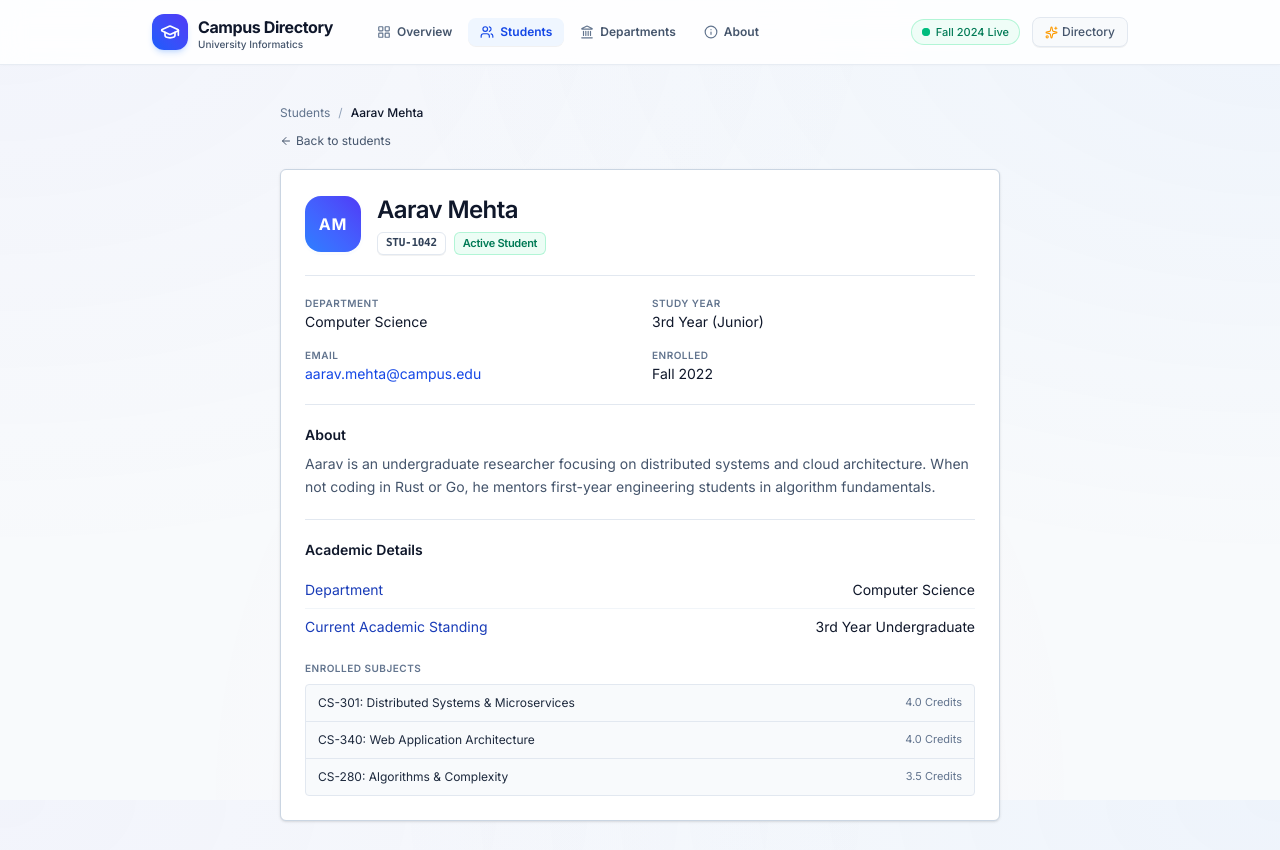
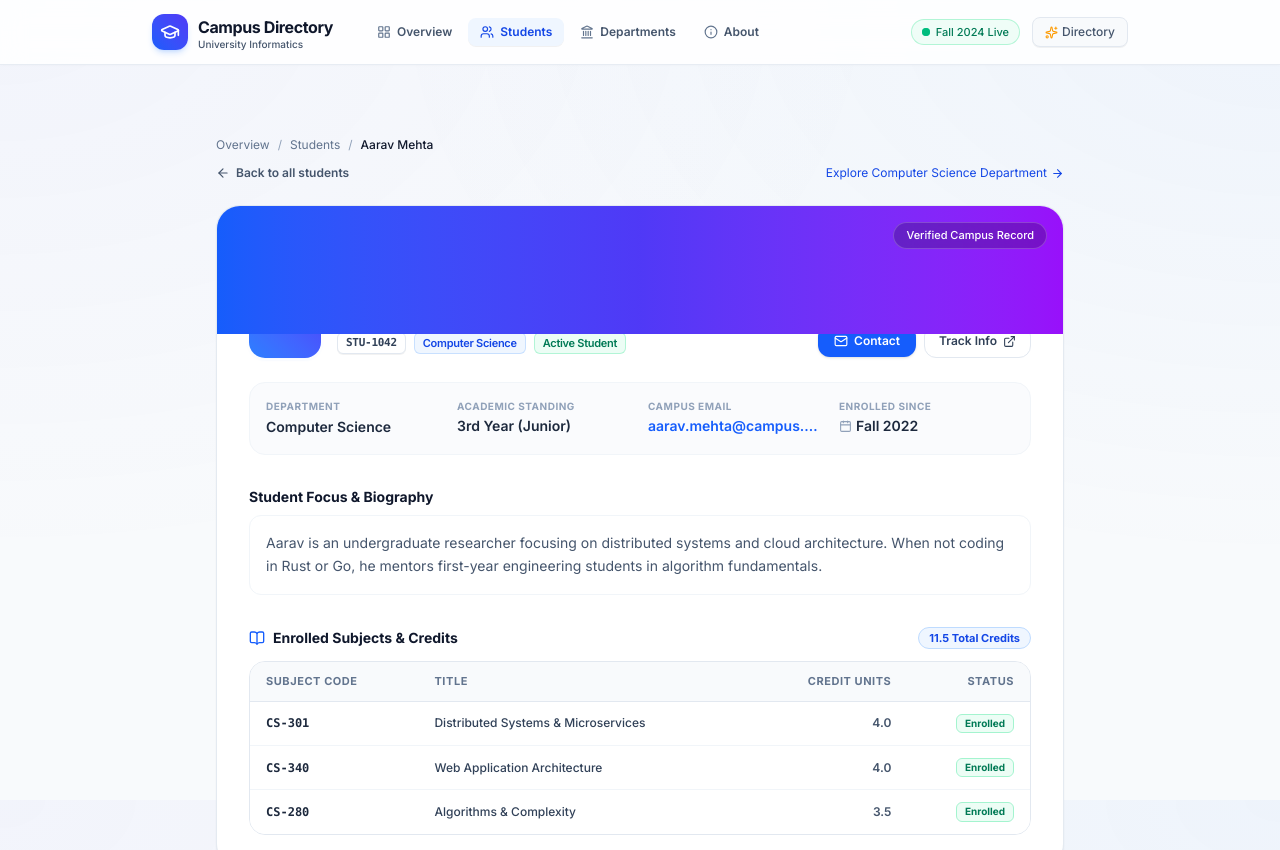
Before and after one commit to nishit546/Student_directory_nextjs, a Next.js app: page /students/stu-1042 in a window 1280 px wide. Shown: the top 850 px of the page. Built offline with nearby package versions, Linux system fonts and the light colour scheme.

Commit message:
feat(student-profile): add cover header, credit table, verified badges, and cohort peer cards

```diff
--- a/src/app/students/[id]/page.tsx
+++ b/src/app/students/[id]/page.tsx
@@ -1,18 +1,23 @@
 import Link from "next/link";
 import { notFound } from "next/navigation";
-import { ArrowLeft } from "lucide-react";
+import { ArrowLeft, ArrowRight, Mail, Calendar, Award, BookOpen, ExternalLink, CheckCircle2 } from "lucide-react";
 import Container from "@/components/Container";
 import Breadcrumbs from "@/components/Breadcrumbs";
 import Avatar from "@/components/Avatar";
 import Badge from "@/components/Badge";
 import PageFooter from "@/components/PageFooter";
+import StudentCard from "@/components/StudentCard";
 import { getDepartment, getStudent, students, studentCode, yearLabel, yearTitle } from "@/data/campus";
 
 export function generateStaticParams() {
   return students.map((s) => ({ id: s.id }));
 }
 
-const label = "text-[10px] font-semibold uppercase tracking-wider text-slate-500";
+const deptBadgeVariant: Record<string, "blue" | "purple" | "amber" | "neutral"> = {
+  "computer-science": "blue",
+  design: "purple",
+  business: "amber",
+};
 
 export default async function StudentPage({ params }: { params: Promise<{ id: string }> }) {
   const { id } = await params;
@@ -20,67 +25,210 @@ export default async function StudentPage({ params }: { params: Promise<{ id: st
   if (!student) notFound();
   const dept = getDepartment(student.department)!;
 
+  const totalCredits = student.subjects.reduce((sum, s) => sum + s.credits, 0);
+
+  // Find peer students from same department (excluding this student)
+  const peers = students.filter((s) => s.department === student.department && s.id !== student.id).slice(0, 2);
+
   return (
-    <Container size="md">
-      <Breadcrumbs items={[{ label: "Students", href: "/students" }, { label: student.name }]} />
+    <div className="py-8">
+      <Container size="lg">
+        {/* Navigation Breadcrumbs */}
+        <Breadcrumbs
+          items={[
+            { label: "Overview", href: "/" },
+            { label: "Students", href: "/students" },
+            { label: student.name },
+          ]}
+        />
+
+        <div className="mt-3 mb-6 flex items-center justify-between text-xs">
           <Link
             href="/students"
-        className="mt-3 mb-5 inline-flex items-center gap-1 text-xs text-slate-600 hover:text-slate-900"
+            className="inline-flex items-center gap-1.5 font-semibold text-slate-600 hover:text-slate-900 transition-colors"
           >
-        <ArrowLeft size={12} /> Back to students
+            <ArrowLeft size={14} /> Back to all students
           </Link>
 
-      <article className="rounded-md border border-slate-300 bg-white p-6 shadow-sm">
-        {/* Header */}
-        <div className="flex items-center gap-4 border-b border-slate-200 pb-5">
-          <Avatar name={student.name} tone={student.tone} size="lg" />
-          <div>
-            <h1 className="text-2xl font-semibold tracking-tight">{student.name}</h1>
-            <div className="mt-1.5 flex gap-2">
-              <Badge mono variant="outline">{studentCode(student.id)}</Badge>
+          <Link
+            href={`/departments/${dept.slug}`}
+            className="inline-flex items-center gap-1 text-blue-700 hover:underline"
+          >
+            Explore {dept.name} Department <ArrowRight size={13} />
+          </Link>
+        </div>
+
+        {/* Profile Card */}
+        <article className="overflow-hidden rounded-3xl border border-slate-200/90 bg-white shadow-xs">
+          {/* Cover Header Banner */}
+          <div className="h-32 bg-gradient-to-r from-blue-600 via-indigo-600 to-purple-600 px-8 relative flex items-end">
+            <div className="absolute top-4 right-4 flex items-center gap-2">
+              <span className="rounded-full bg-black/20 backdrop-blur-md px-3 py-1 text-[11px] font-medium text-white border border-white/20">
+                Verified Campus Record
+              </span>
+            </div>
+          </div>
+
+          <div className="px-6 pb-8 sm:px-8">
+            {/* Header Identity Row */}
+            <div className="flex flex-col sm:flex-row sm:items-end justify-between gap-4 -mt-12 mb-6">
+              <div className="flex items-end gap-4">
+                <Avatar name={student.name} tone={student.tone} size="xl" />
+                <div className="pb-1">
+                  <div className="flex items-center gap-2">
+                    <h1 className="text-2xl sm:text-3xl font-extrabold tracking-tight text-slate-900">
+                      {student.name}
+                    </h1>
+                    <CheckCircle2 size={18} className="text-blue-600 shrink-0" />
+                  </div>
+                  <div className="mt-1 flex flex-wrap items-center gap-2">
+                    <Badge mono variant="outline">
+                      {studentCode(student.id)}
+                    </Badge>
+                    <Badge variant={deptBadgeVariant[student.department] ?? "neutral"}>
+                      {dept.name}
+                    </Badge>
                     <Badge variant="green">Active Student</Badge>
                   </div>
                 </div>
               </div>
 
-        {/* Key facts */}
-        <dl className="grid grid-cols-2 gap-x-6 gap-y-4 border-b border-slate-200 py-5 text-sm">
-          <div><dt className={label}>Department</dt><dd className="mt-0.5">{dept.name}</dd></div>
-          <div><dt className={label}>Study Year</dt><dd className="mt-0.5">{yearLabel(student.year)} ({yearTitle(student.year)})</dd></div>
-          <div><dt className={label}>Email</dt><dd className="mt-0.5"><a href={`mailto:${student.email}`} className="text-blue-700 hover:underline">{student.email}</a></dd></div>
-          <div><dt className={label}>Enrolled</dt><dd className="mt-0.5">{student.enrolled}</dd></div>
-        </dl>
+              {/* Action Buttons */}
+              <div className="flex items-center gap-2">
+                <a
+                  href={`mailto:${student.email}`}
+                  className="inline-flex items-center gap-1.5 rounded-xl bg-blue-600 px-4 py-2 text-xs font-semibold text-white shadow-sm hover:bg-blue-700 active:scale-95 transition-all"
+                >
+                  <Mail size={14} />
+                  <span>Contact</span>
+                </a>
+                <Link
+                  href={`/departments/${dept.slug}/${student.specialization}`}
+                  className="inline-flex items-center gap-1.5 rounded-xl border border-slate-200 bg-white px-3.5 py-2 text-xs font-semibold text-slate-700 hover:bg-slate-50 hover:border-slate-300 transition-colors"
+                >
+                  <span>Track Info</span>
+                  <ExternalLink size={13} />
+                </Link>
+              </div>
+            </div>
 
-        {/* About */}
-        <section className="border-b border-slate-200 py-5">
-          <h2 className="mb-2 text-sm font-semibold">About</h2>
-          <p className="text-sm leading-relaxed text-slate-600">{student.about}</p>
+            {/* Facts Grid */}
+            <div className="grid grid-cols-2 sm:grid-cols-4 gap-4 rounded-2xl border border-slate-100 bg-slate-50/70 p-4 mb-8">
+              <div>
+                <p className="text-[10px] font-bold uppercase tracking-wider text-slate-400">Department</p>
+                <Link
+                  href={`/departments/${dept.slug}`}
+                  className="mt-0.5 inline-block text-xs sm:text-sm font-semibold text-slate-800 hover:text-blue-600 transition-colors"
+                >
+                  {dept.name}
+                </Link>
+              </div>
+
+              <div>
+                <p className="text-[10px] font-bold uppercase tracking-wider text-slate-400">Academic Standing</p>
+                <p className="mt-0.5 text-xs sm:text-sm font-semibold text-slate-800">
+                  {yearLabel(student.year)} ({yearTitle(student.year)})
+                </p>
+              </div>
+
+              <div>
+                <p className="text-[10px] font-bold uppercase tracking-wider text-slate-400">Campus Email</p>
+                <a
+                  href={`mailto:${student.email}`}
+                  className="mt-0.5 block truncate text-xs sm:text-sm font-semibold text-blue-600 hover:underline"
+                >
+                  {student.email}
+                </a>
+              </div>
+
+              <div>
+                <p className="text-[10px] font-bold uppercase tracking-wider text-slate-400">Enrolled Since</p>
+                <p className="mt-0.5 flex items-center gap-1 text-xs sm:text-sm font-semibold text-slate-800">
+                  <Calendar size={13} className="text-slate-400" />
+                  {student.enrolled}
+                </p>
+              </div>
+            </div>
+
+            {/* About Student */}
+            <section className="mb-8">
+              <h2 className="text-sm font-bold text-slate-900 mb-2">Student Focus & Biography</h2>
+              <p className="text-sm leading-relaxed text-slate-600 bg-white rounded-xl border border-slate-100 p-4">
+                {student.about}
+              </p>
             </section>
 
-        {/* Academic details */}
-        <section className="pt-5">
-          <h2 className="mb-3 text-sm font-semibold">Academic Details</h2>
-          <div className="divide-y divide-slate-100 text-sm">
-            <div className="flex justify-between py-2"><span className="text-blue-800">Department</span><span>{dept.name}</span></div>
-            <div className="flex justify-between py-2"><span className="text-blue-800">Current Academic Standing</span><span>{yearLabel(student.year)} Undergraduate</span></div>
+            {/* Academic Details & Subject Enrollment */}
+            <section>
+              <div className="flex items-center justify-between mb-3">
+                <div className="flex items-center gap-2">
+                  <BookOpen size={16} className="text-blue-600" />
+                  <h2 className="text-sm font-bold text-slate-900">Enrolled Subjects & Credits</h2>
+                </div>
+                <span className="rounded-full bg-blue-50 border border-blue-200 px-2.5 py-0.5 text-[11px] font-bold text-blue-700">
+                  {totalCredits.toFixed(1)} Total Credits
+                </span>
               </div>
 
-          <h3 className={`${label} mt-4 mb-2`}>Enrolled Subjects</h3>
-          <ul className="divide-y divide-slate-200 rounded border border-slate-200 bg-slate-50 text-xs">
+              <div className="overflow-hidden rounded-2xl border border-slate-200">
+                <table className="w-full text-left text-xs">
+                  <thead className="bg-slate-50 text-[11px] font-bold uppercase tracking-wider text-slate-500 border-b border-slate-200">
+                    <tr>
+                      <th className="py-3 px-4">Subject Code</th>
+                      <th className="py-3 px-4">Title</th>
+                      <th className="py-3 px-4 text-right">Credit Units</th>
+                      <th className="py-3 px-4 text-right">Status</th>
+                    </tr>
+                  </thead>
+                  <tbody className="divide-y divide-slate-100 bg-white">
                     {student.subjects.map((s) => (
-              <li key={s.code} className="flex items-center justify-between px-3 py-2.5">
-                <span className="text-slate-800">{s.code}: {s.title}</span>
-                <span className="text-[11px] text-slate-500">{s.credits.toFixed(1)} Credits</span>
-              </li>
+                      <tr key={s.code} className="hover:bg-slate-50/60 transition-colors">
+                        <td className="py-3 px-4 font-mono font-bold text-slate-800">{s.code}</td>
+                        <td className="py-3 px-4 font-medium text-slate-700">{s.title}</td>
+                        <td className="py-3 px-4 text-right font-semibold text-slate-600">
+                          {s.credits.toFixed(1)}
+                        </td>
+                        <td className="py-3 px-4 text-right">
+                          <span className="inline-block rounded-md bg-emerald-50 border border-emerald-200 px-2 py-0.5 text-[10px] font-bold text-emerald-700">
+                            Enrolled
+                          </span>
+                        </td>
+                      </tr>
                     ))}
-          </ul>
+                  </tbody>
+                </table>
+              </div>
             </section>
+          </div>
         </article>
 
+        {/* Peer Cohort Students */}
+        {peers.length > 0 && (
+          <section className="mt-12">
+            <div className="flex items-center justify-between mb-4">
+              <h3 className="text-base font-bold text-slate-900">
+                Other Students in {dept.name}
+              </h3>
+              <Link
+                href={`/students?department=${dept.slug}`}
+                className="text-xs font-semibold text-blue-700 hover:underline"
+              >
+                View all department students →
+              </Link>
+            </div>
+            <div className="grid gap-4 sm:grid-cols-2">
+              {peers.map((peer) => (
+                <StudentCard key={peer.id} student={peer} />
+              ))}
+            </div>
+          </section>
+        )}
+
         <PageFooter
-        left={<>System Record ID: {student.recordId}</>}
-        right={<>Last validated: Oct 24, 2024</>}
+          left={<>Registry ID: {student.recordId}</>}
+          right={<>Academic Term: Fall 2024 · Verified Profile</>}
         />
       </Container>
+    </div>
   );
 }
```
Lines whose indentation alone changed are shown as unchanged.
